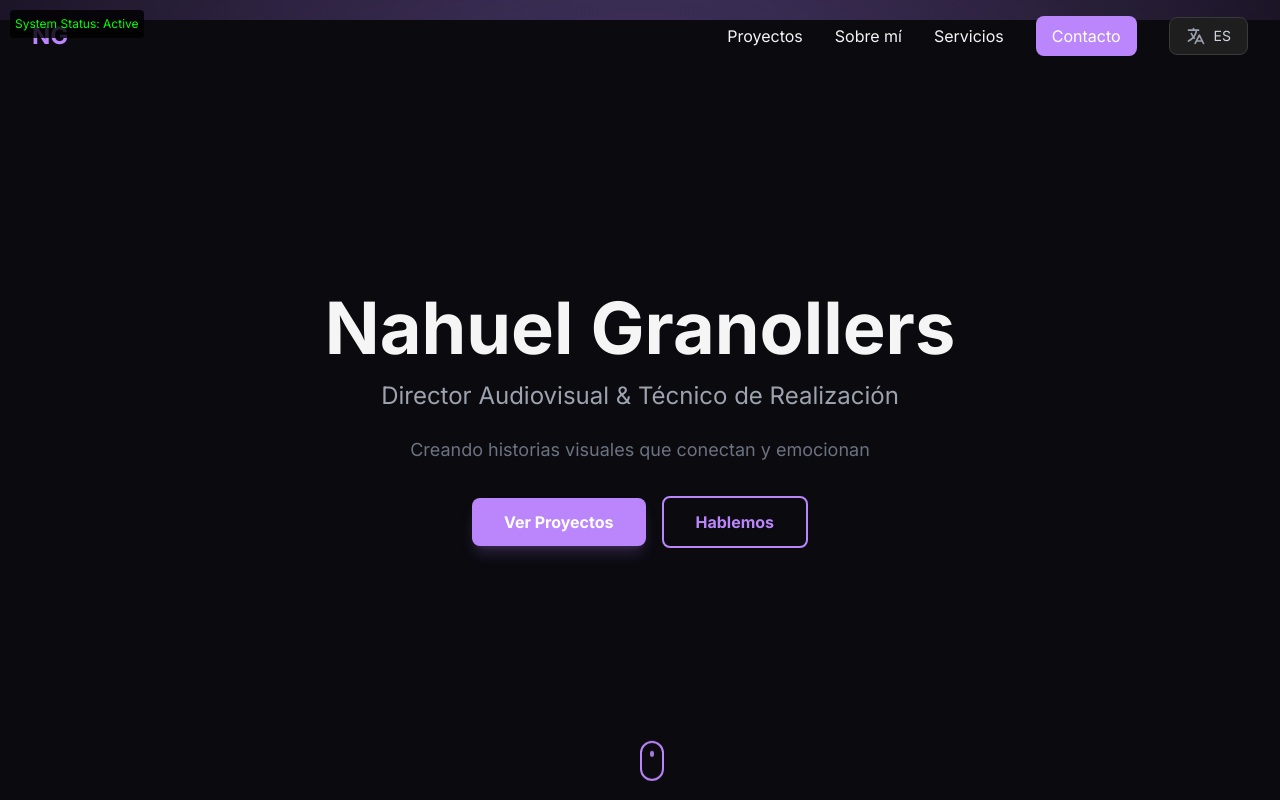
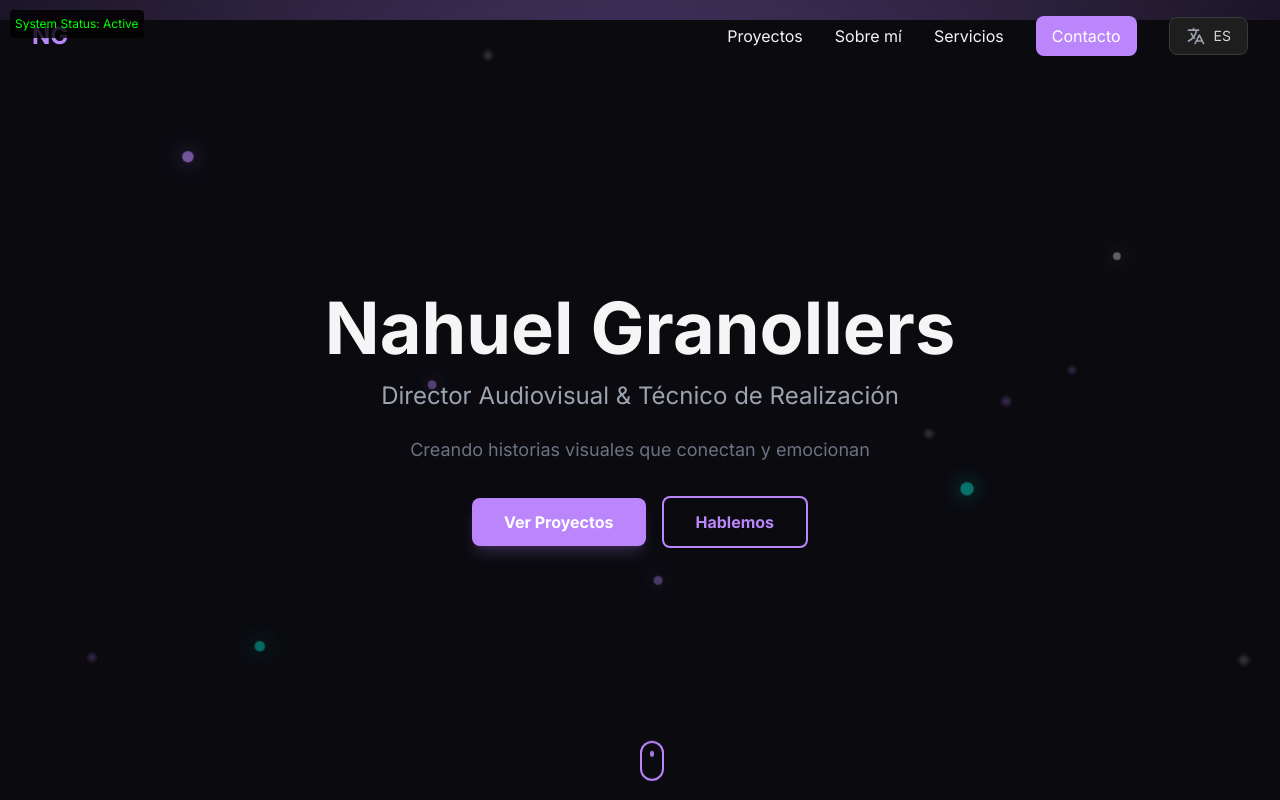
Before and after one commit to NahuelGranollers/Portfolio, a React (Vite) app: page / in a window 1280 px wide. Shown: the top 800 px of the page. Built offline with nearby package versions, Linux system fonts and the light colour scheme; no server answers.

Commit message:
Fix visibility: Adjust z-indices for background and particles, wrap content in relative container

```diff
--- a/App.tsx
+++ b/App.tsx
@@ -36,6 +36,7 @@ function App(): React.ReactElement {
       </div>
       <ParticlesCursor />
       <BackgroundEffect />
+      <div className="relative z-10">
         <Navigation />
         <main>
           <Hero />
@@ -46,6 +47,7 @@ function App(): React.ReactElement {
           <Contact />
         </main>
         <Footer />
+      </div>
 
       <Suspense fallback={
         <div className="fixed inset-0 bg-black/95 flex items-center justify-center z-50">
--- a/components/BackgroundEffect.tsx
+++ b/components/BackgroundEffect.tsx
@@ -23,7 +23,7 @@ const BackgroundEffect: React.FC = () => {
           position: fixed;
           inset: 0;
           background: radial-gradient(circle at 50% 30%, #1a1a2e 0%, #0a0a0f 60%, #000000 100%);
-          z-index: -5;
+          z-index: -3;
           pointer-events: none;
         }
 
@@ -41,7 +41,7 @@ const BackgroundEffect: React.FC = () => {
             transparent 70%
           );
           filter: blur(100px);
-          z-index: -4;
+          z-index: -2;
           pointer-events: none;
           animation: glow-pulse 8s ease-in-out infinite;
         }
@@ -64,7 +64,7 @@ const BackgroundEffect: React.FC = () => {
             transparent 70%
           );
           filter: blur(120px);
-          z-index: -4;
+          z-index: -2;
           pointer-events: none;
           animation: glow-pulse-slow 12s ease-in-out infinite;
         }
@@ -83,7 +83,7 @@ const BackgroundEffect: React.FC = () => {
             transparent 40%,
             rgba(3,218,198,0.08) 100%
           );
-          z-index: -3;
+          z-index: -1;
           pointer-events: none;
           animation: shimmer-move 15s ease-in-out infinite alternate;
         }
@@ -97,7 +97,7 @@ const BackgroundEffect: React.FC = () => {
         .bg-particles-container {
           position: fixed;
           inset: 0;
-          z-index: -2;
+          z-index: 0;
           pointer-events: none;
           overflow: hidden;
         }
--- a/components/ParticlesCursor.tsx
+++ b/components/ParticlesCursor.tsx
@@ -246,7 +246,7 @@ const ParticlesCursor = () => {
         left: 0,
         width: '100%',
         height: '100%',
-        zIndex: -1, // DETRÁS de TODO (incluso del contenido)
+        zIndex: 1, // Encima del fondo, debajo del contenido (si el contenido tiene z-index > 1)
         pointerEvents: 'none',
       }}
     />
```
Lines whose indentation alone changed are shown as unchanged.
